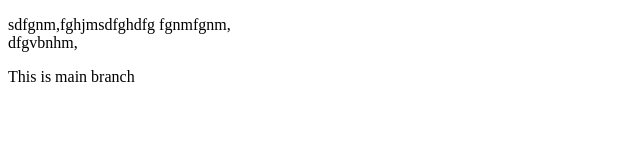
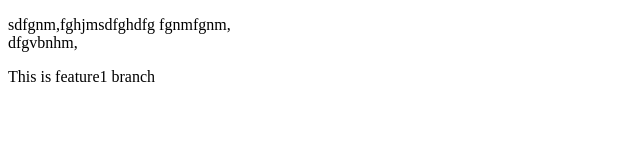
Before and after one commit to rahulsharmadas/mylocalrepo, a plain HTML site: page index.html in a window 1280 px wide. Shown: the full height of the page, 0-640 px from the left. Drawn offline with Linux system fonts and the light colour scheme.

Commit message:
ediet in feature1 branch

```diff
--- a/index.html
+++ b/index.html
@@ -12,7 +12,7 @@
         dfgvbnhm,
     </p>
     <p>
-        This is main branch
+        This is feature1 branch
     </p>
 </body>
 </html>
```
